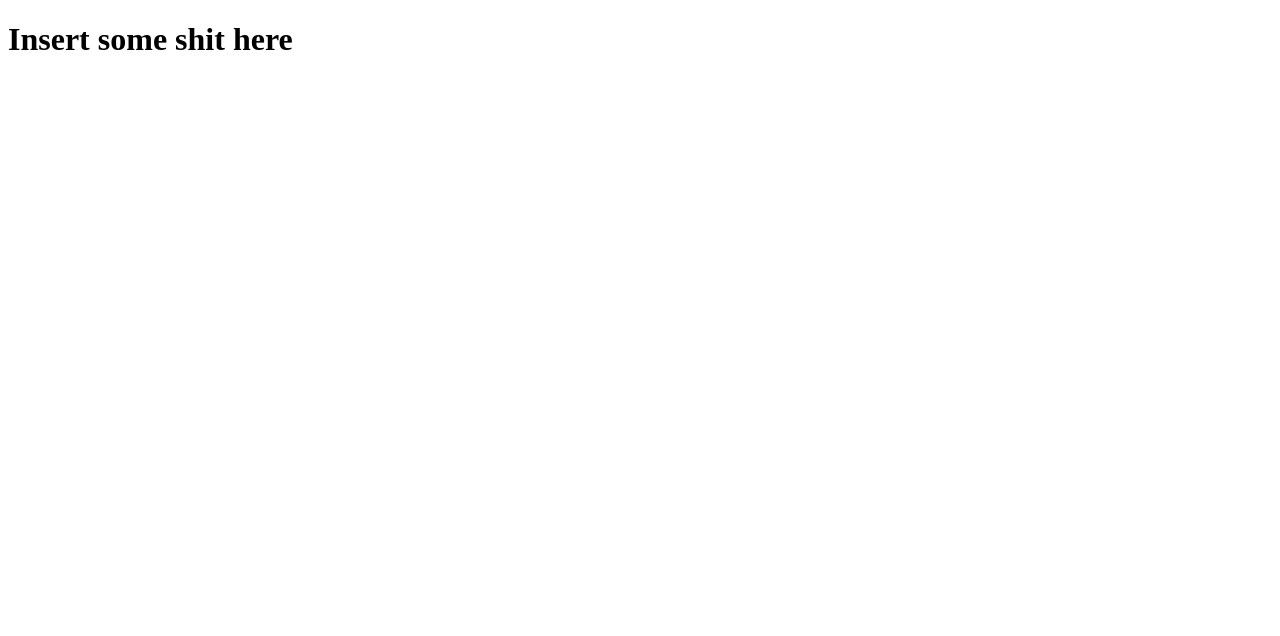
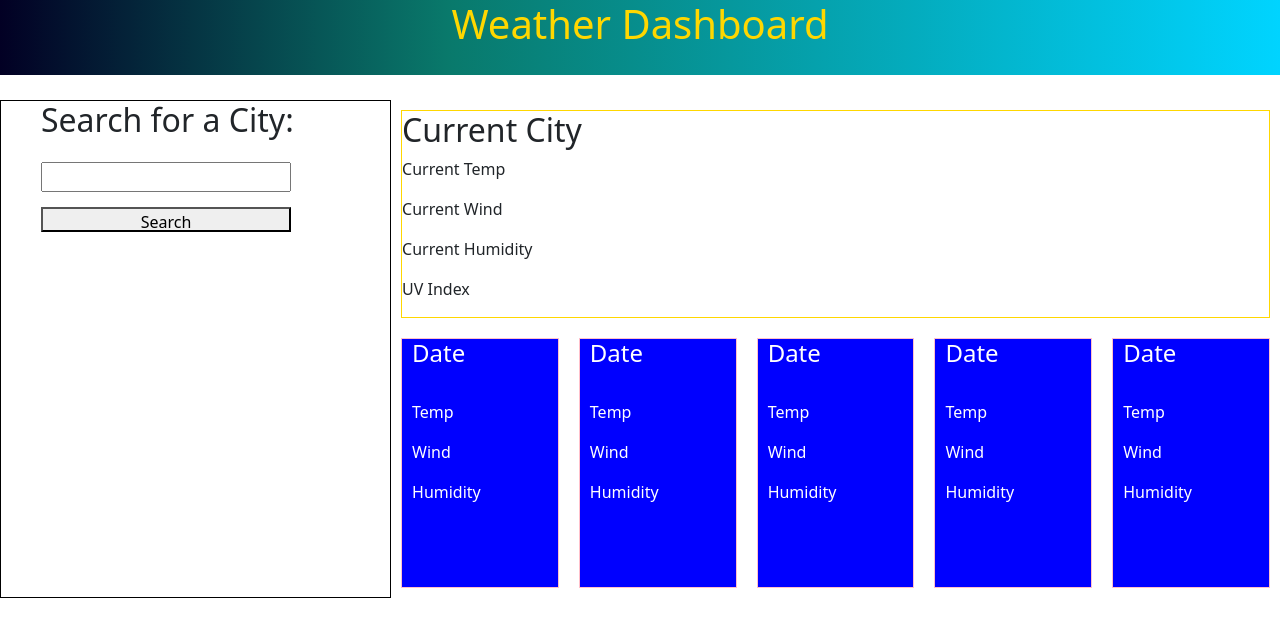
Before and after one commit to zmoore371/Homework-Week-6, a plain HTML site: page index.html in a window 1280 px wide. Drawn offline with nearby package versions, Linux system fonts and the light colour scheme.

Commit message:
Created area for city input w/ search. Created place to display current city and also the 5 day forecast. Styled with css. Will need more work but want to get it functioning befor perfecting css.

```diff
--- a/assets/style.css
+++ b/assets/style.css
@@ -0,0 +1,70 @@
+header{
+    width: 100%;
+    height: 75px;
+    background: rgb(2,0,36);
+    background: linear-gradient(90deg, rgba(2,0,36,1) 0%, rgba(9,121,107,1) 35%, rgba(0,212,255,1) 100%);
+}
+header h1{
+    text-align: center;
+    color: gold;
+    margin: auto;
+}
+
+
+.city-info{
+    display: flex;
+    flex-direction: row;
+    margin-top: 25px;
+
+}
+
+.sidebar{
+    display: flex;
+    flex-direction: column;
+    flex-grow: 1;
+    padding-left: 40px;
+    align-content: stretch;
+
+    border: 1px solid black;
+}
+
+.city-name{
+    width: 250px;
+    margin-top: 15px;
+}
+
+.searchBtn{
+    width:250px;
+    height: 25px;
+    margin-top: 15px;
+}
+
+.weather-info{
+    display: flex;
+    flex-direction: column;
+    flex-grow: 4;
+}
+
+.forecast{
+    display: flex;
+    direction: row;
+}
+
+.current-day{
+    display: flex;
+    flex-direction: column;
+    margin: 10px;
+    border: 1px solid gold;
+
+}
+
+.day1, .day2, .day3, .day4, .day5{
+    height: 250px;
+    flex-wrap: wrap;
+    flex-grow: 2;
+    border: 1px solid pink;
+    padding-left: 10px;
+    background-color: blue;
+    color: white;
+    margin: 10px;
+}
--- a/index.html
+++ b/index.html
@@ -1,12 +1,77 @@
 <!DOCTYPE html>
 <html lang="en">
+
 <head>
     <meta charset="UTF-8">
     <meta http-equiv="X-UA-Compatible" content="IE=edge">
     <meta name="viewport" content="width=device-width, initial-scale=1.0">
+    <link href="https://cdn.jsdelivr.net/npm/bootstrap@5.1.1/dist/css/bootstrap.min.css" rel="stylesheet"
+        integrity="sha384-F3w7mX95PdgyTmZZMECAngseQB83DfGTowi0iMjiWaeVhAn4FJkqJByhZMI3AhiU" crossorigin="anonymous">
+    <link rel="stylesheet" href="./assets/style.css">
     <title>Weather Dashboard</title>
 </head>
+
 <body>
-    <h1>Insert some shit here</h1>
+    <header>
+        <h1>Weather Dashboard</h1>
+    </header>
+    <div class="city-info">
+        <div class="sidebar">
+            <h2 class="search">Search for a City:</h2>
+            <input class="city-name">
+            <button class="searchBtn">Search</button>
+        </div>
+        <div class="weather-info">
+            <div class="current-day">
+                <h2 class="current-city">Current City</h2>
+                <p class="current-temp">Current Temp</p>
+                <p class="current-wind">Current Wind</p>
+                <p class="current-humidity">Current Humidity</p>
+                <p class="uv-index">UV Index</p>
+            </div>
+            <div class="forecast">
+                <div class="day1">
+                    <h4 class="day1-date">Date</h4>
+                    <img class="day1-img">
+                    <p class="day1-temp">Temp</p>
+                    <p class="day1-wind">Wind</p>
+                    <p class="day1-humidity">Humidity</p>
+                </div>
+                <div class="day2">
+                    <h4 class="day2-date">Date</h4>
+                    <img class="day2-img">
+                    <p class="day2-temp">Temp</p>
+                    <p class="day2-wind">Wind</p>
+                    <p class="day2-humidity">Humidity</p>
+                </div>
+                <div class="day3">
+                    <h4 class="day3-date">Date</h4>
+                    <img class="day3-img">
+                    <p class="day3-temp">Temp</p>
+                    <p class="day3-wind">Wind</p>
+                    <p class="day3-humidity">Humidity</p>
+                </div>
+                <div class="day4">
+                    <h4 class="day4-date">Date</h4>
+                    <img class="day4-img">
+                    <p class="day4-temp">Temp</p>
+                    <p class="day4-wind">Wind</p>
+                    <p class="day4-humidity">Humidity</p>
+                </div>
+                <div class="day5">
+                    <h4 class="day5-date">Date</h4>
+                    <img class="day5-img">
+                    <p class="day5-temp">Temp</p>
+                    <p class="day5-wind">Wind</p>
+                    <p class="day5-humidity">Humidity</p>
+                </div>
+            </div>
+        </div>
+    </div>
+
+    <script src="https://cdn.jsdelivr.net/npm/bootstrap@5.1.1/dist/js/bootstrap.bundle.min.js"
+        integrity="sha384-/bQdsTh/da6pkI1MST/rWKFNjaCP5gBSY4sEBT38Q/9RBh9AH40zEOg7Hlq2THRZ"
+        crossorigin="anonymous"></script>
 </body>
+
 </html>
```
